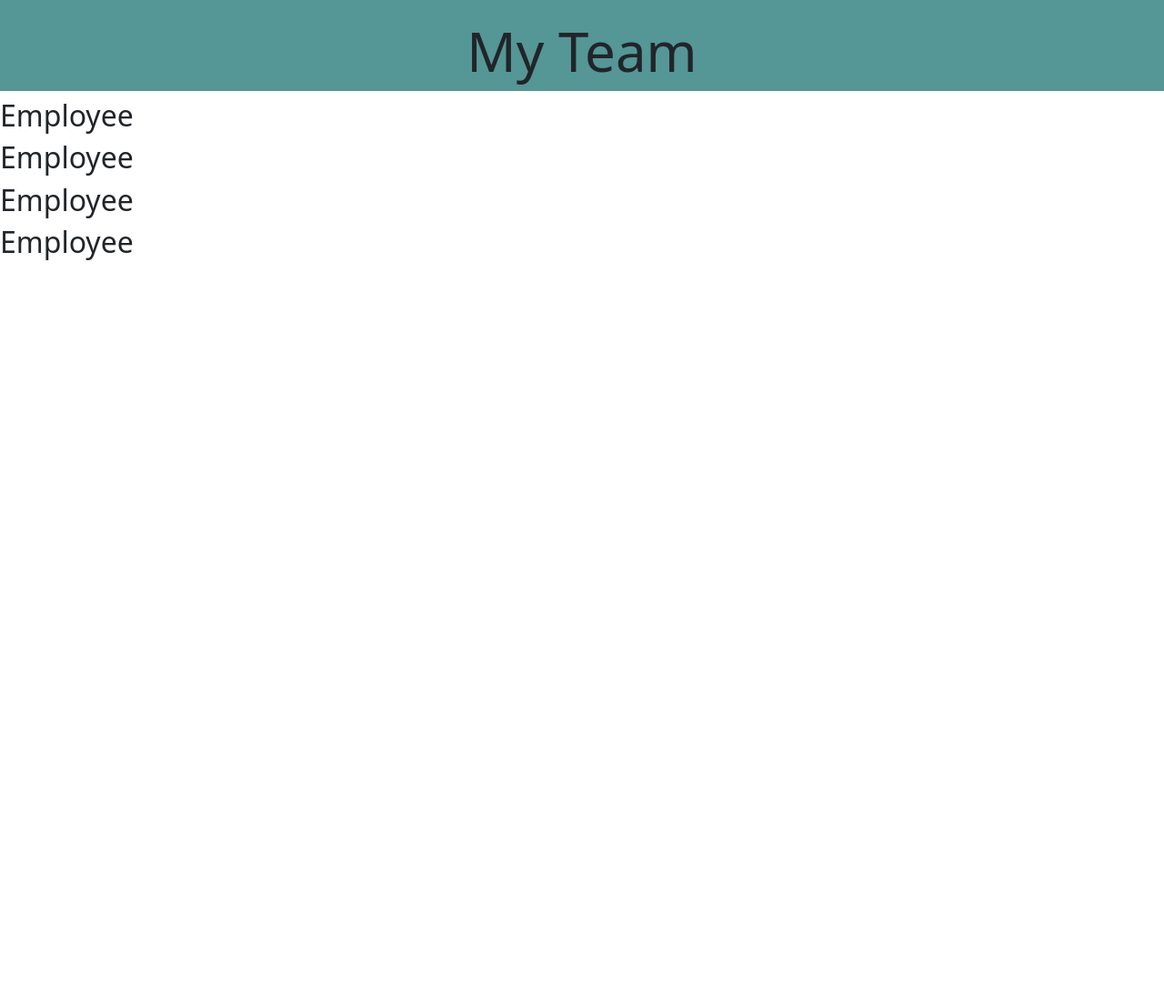
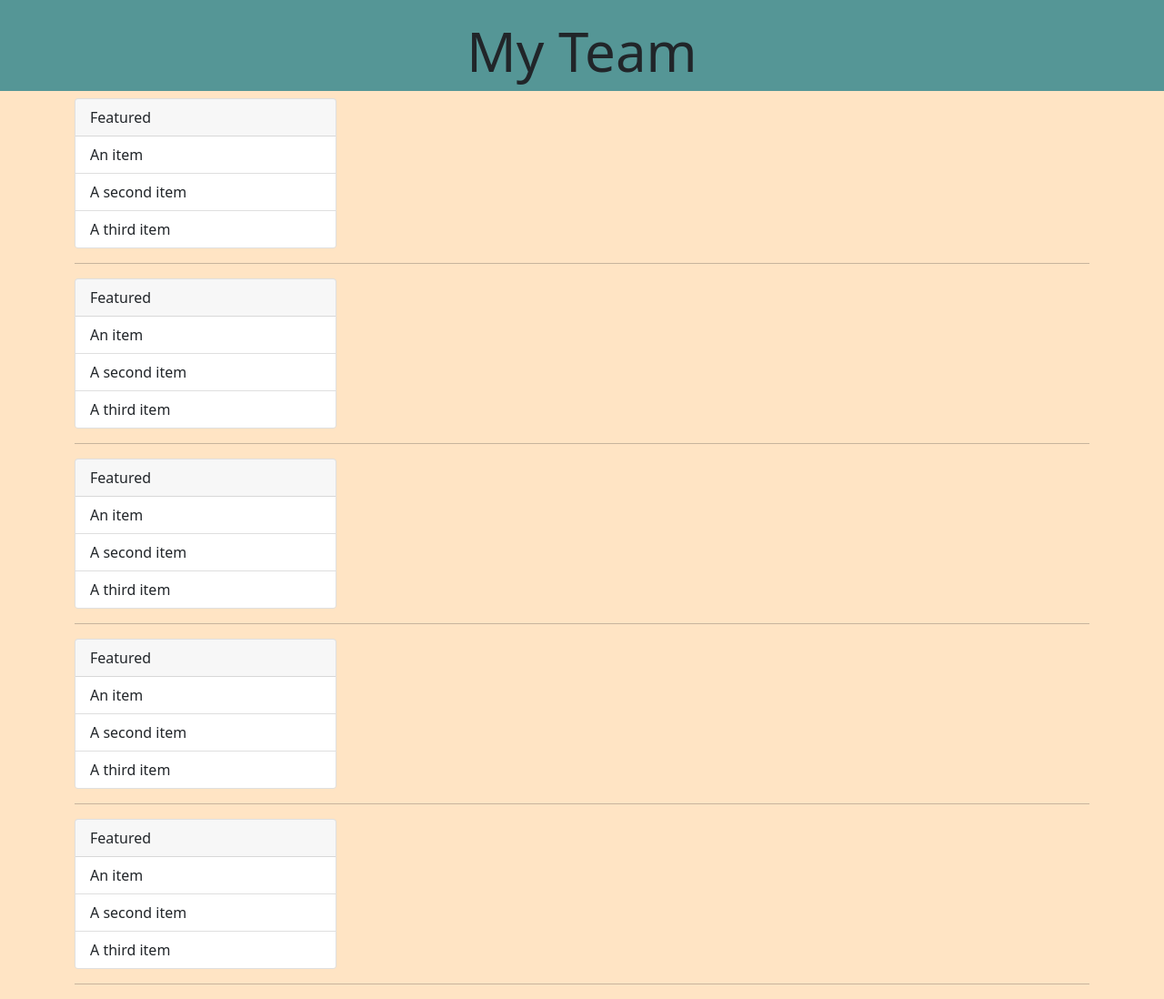
Before and after one commit to ricapi96/team-profile-generator, a plain HTML site: page index.html in a window 1280 px wide. Shown: the whole page at 91% size. Before the commit the page ends 800 px from the top, so only its background shows below. Drawn offline with nearby package versions, Linux system fonts and the light colour scheme.

Commit message:
updated rendered html

```diff
--- a/assets/style.css
+++ b/assets/style.css
@@ -1,3 +1,7 @@
+* {
+    background-color: bisque;
+}
+
 h1 {
    background-color: rgb(85, 150, 150);
    text-align: center;
--- a/index.html
+++ b/index.html
@@ -11,11 +11,73 @@
 <body>
     <div class="jumbotron">
 		<h1 class="text-center">My Team</h1>
+
+        <div class="container">
+            <div class="row row-cols-3">
+              <div class="col">
+                <div class="card" style="width: 18rem;">
+                    <div class="card-header">
+                      Featured
+                    </div>
+                    <ul class="list-group list-group-flush">
+                      <li class="list-group-item">An item</li>
+                      <li class="list-group-item">A second item</li>
+                      <li class="list-group-item">A third item</li>
+                    </ul>
+                  </div>
+              </div>
+              </div><hr>
+              <div class="col">
+                  <div class="card" style="width: 18rem;">
+                <div class="card-header">
+                  Featured
+                </div>
+                <ul class="list-group list-group-flush">
+                  <li class="list-group-item">An item</li>
+                  <li class="list-group-item">A second item</li>
+                  <li class="list-group-item">A third item</li>
+                </ul>
+              </div>
+            </div><hr>
+              <div class="col">
+                  <div class="card" style="width: 18rem;">
+                <div class="card-header">
+                  Featured
+                </div>
+                <ul class="list-group list-group-flush">
+                  <li class="list-group-item">An item</li>
+                  <li class="list-group-item">A second item</li>
+                  <li class="list-group-item">A third item</li>
+                </ul>
+              </div>
+            </div><hr>
+              <div class="col">
+                  <div class="card" style="width: 18rem;">
+                <div class="card-header">
+                  Featured
+                </div>
+                <ul class="list-group list-group-flush">
+                  <li class="list-group-item">An item</li>
+                  <li class="list-group-item">A second item</li>
+                  <li class="list-group-item">A third item</li>
+                </ul>
+              </div>
+            </div><hr>
+              <div class="col">
+                  <div class="card" style="width: 18rem;">
+                <div class="card-header">
+                  Featured
+                </div>
+                <ul class="list-group list-group-flush">
+                  <li class="list-group-item">An item</li>
+                  <li class="list-group-item">A second item</li>
+                  <li class="list-group-item">A third item</li>
+                </ul>
+              </div>
+            </div><hr>
+            </div>
+          </div>
 	</div>
-     <h2>Employee</h2>
-     <h2>Employee</h2>
-     <h2>Employee</h2>
-     <h2>Employee</h2>
 
 
 
```
Also changed, not shown: generateHTML.js (+78 -0 lines).
